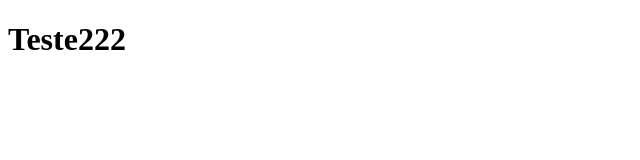
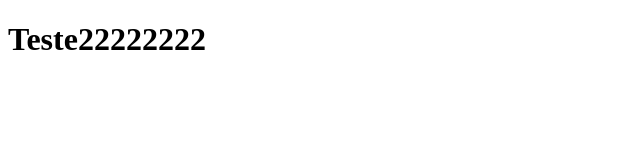
Before and after one commit to Rodrigobarb/clone-tabnews, a Next.js app: page / in a window 1280 px wide. Shown: the top 160 px of the page, without its empty margins (0-640 px from the left). Built offline with nearby package versions, Linux system fonts and the light colour scheme.

Commit message:
testeasdasas

```diff
--- a/pages/index.js
+++ b/pages/index.js
@@ -1,6 +1,6 @@
 import Link from 'next/link';
 function Home() {
-  return <h1>Teste222</h1>;
+  return <h1>Teste22222222</h1>;
 }
 
 function teste() {
```
Also changed, not shown: 1 other file (tests, documents, lock files or other folders).
